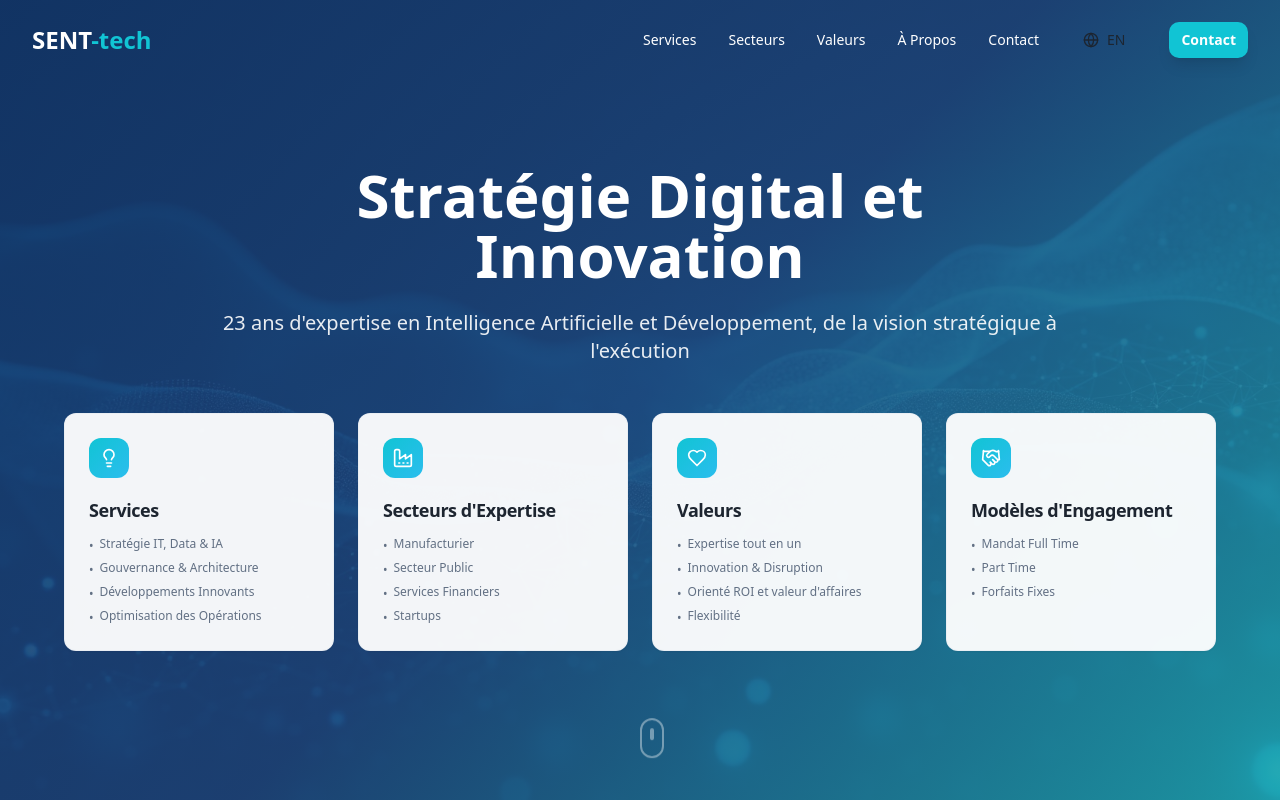
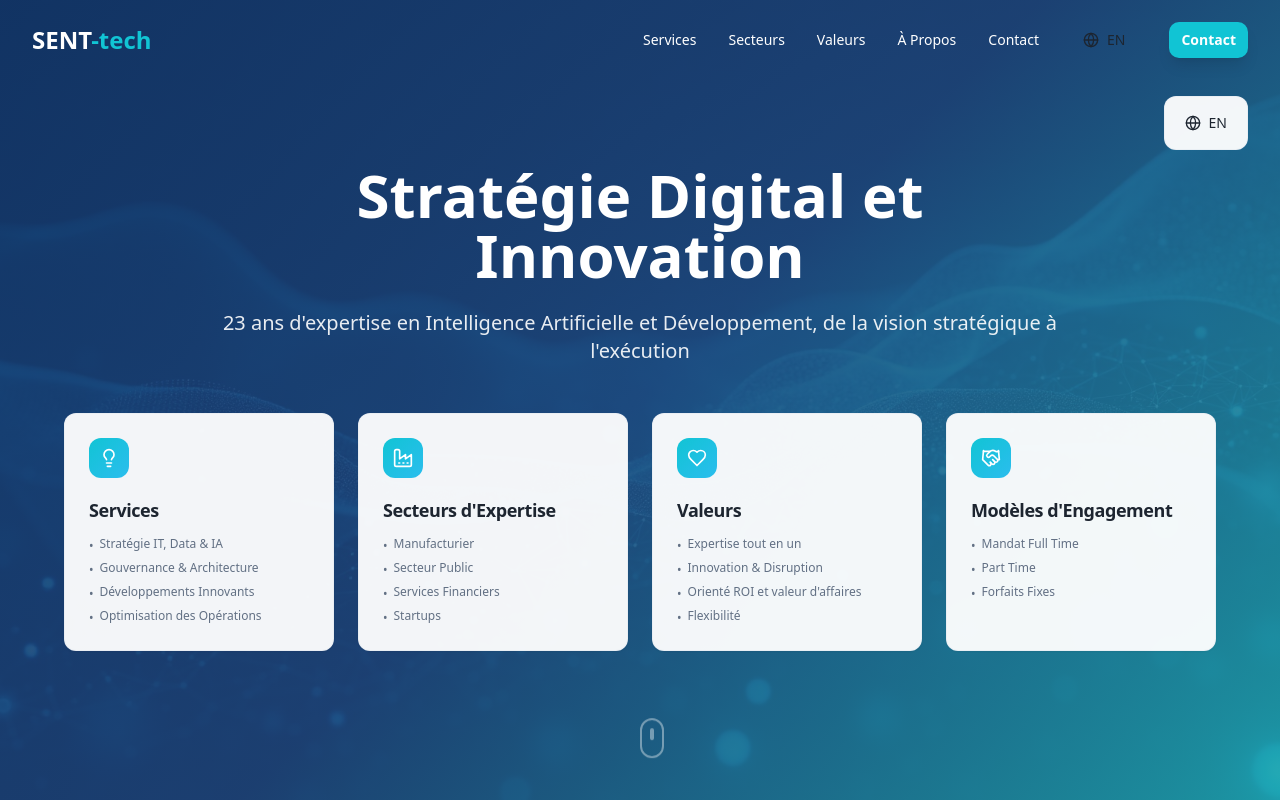
Before and after one commit to rhanka/sentech-forge, a React (Vite) app: page / in a window 1280 px wide. Shown: the top 800 px of the page. Built offline with nearby package versions, Linux system fonts and the light colour scheme.

Commit message:
Add language switcher to Hero
Integrate the LanguageSwitcher component into the Hero section, positioning it in the top-right corner. The styling applied matches the backdrop-blur effect used for the cards, ensuring visual consistency with the contact section's aesthetic.

```diff
--- a/src/components/Hero.tsx
+++ b/src/components/Hero.tsx
@@ -1,5 +1,6 @@
 import { useTranslation } from "react-i18next";
 import { Card, CardContent, CardHeader, CardTitle } from "@/components/ui/card";
+import { LanguageSwitcher } from "@/components/LanguageSwitcher";
 import heroImage from "@/assets/hero-tech.jpg";
 import { Lightbulb, Factory, Heart, Handshake } from "lucide-react";
 
@@ -71,6 +72,13 @@ export const Hero = () => {
         <div className="absolute inset-0 bg-gradient-hero opacity-90"></div>
       </div>
 
+      {/* Language Switcher */}
+      <div className="absolute top-24 right-4 sm:right-8 z-20">
+        <div className="bg-card/95 backdrop-blur rounded-lg p-2 border border-border/50">
+          <LanguageSwitcher />
+        </div>
+      </div>
+
       {/* Content */}
       <div className="container mx-auto px-4 sm:px-6 lg:px-8 relative z-10">
         <div className="max-w-4xl mx-auto text-center text-primary-foreground mb-12">
```
